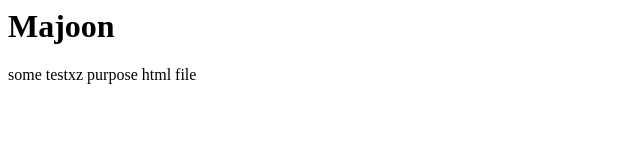
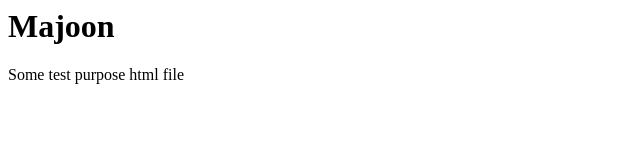
Before and after one commit to aminrzaei-test/majoon, a plain HTML site: page index.html in a window 1280 px wide. Shown: the full height of the page, 0-640 px from the left. Drawn offline with Linux system fonts and the light colour scheme.

Commit message:
Capitilized some #1

```diff
--- a/index.html
+++ b/index.html
@@ -4,6 +4,6 @@
   </head>
   <body>
     <h1>Majoon</h1>
-    <p>some testxz purpose html file</p>
+    <p>Some test purpose html file</p>
   </body>
 </html>
```
